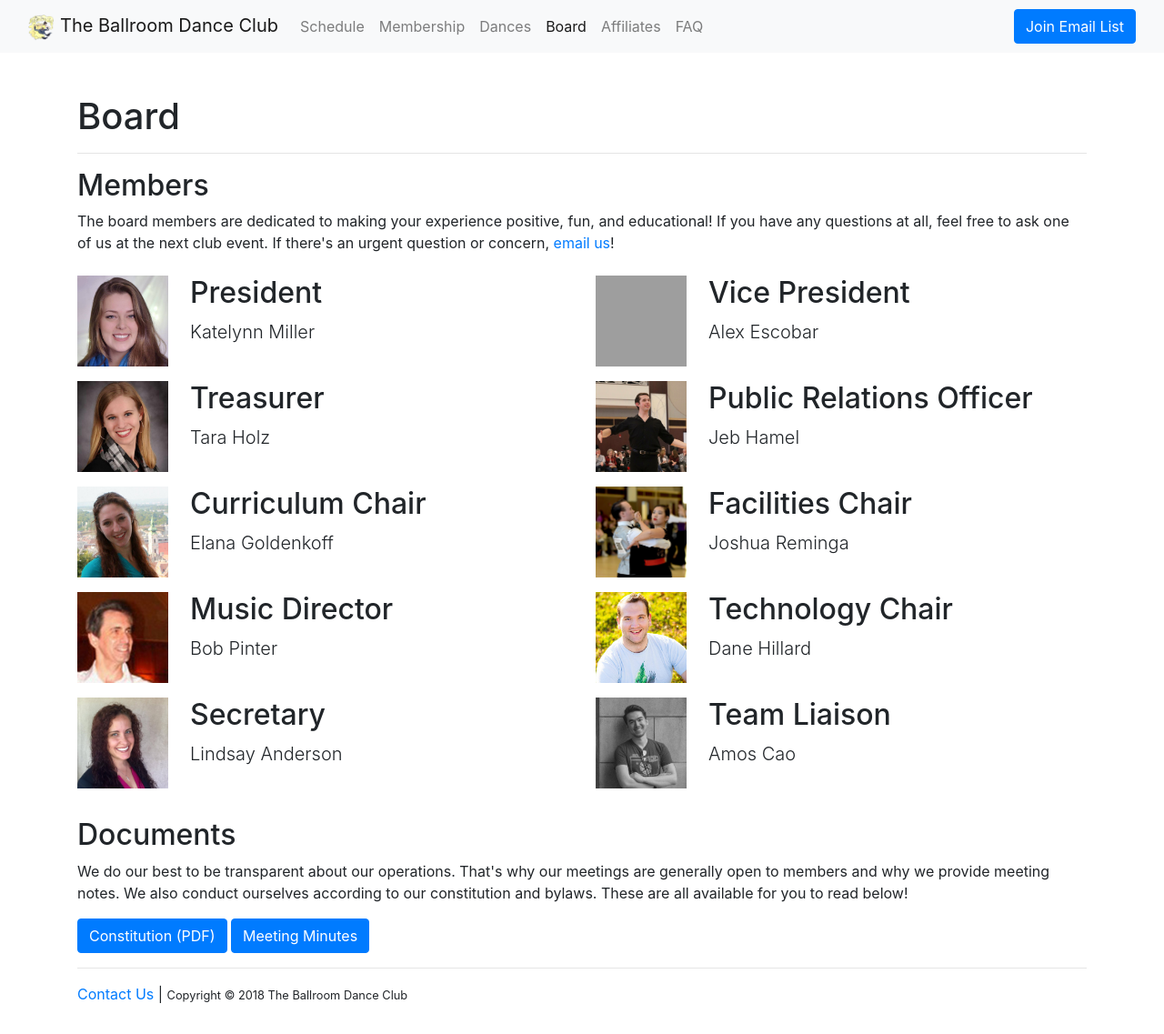
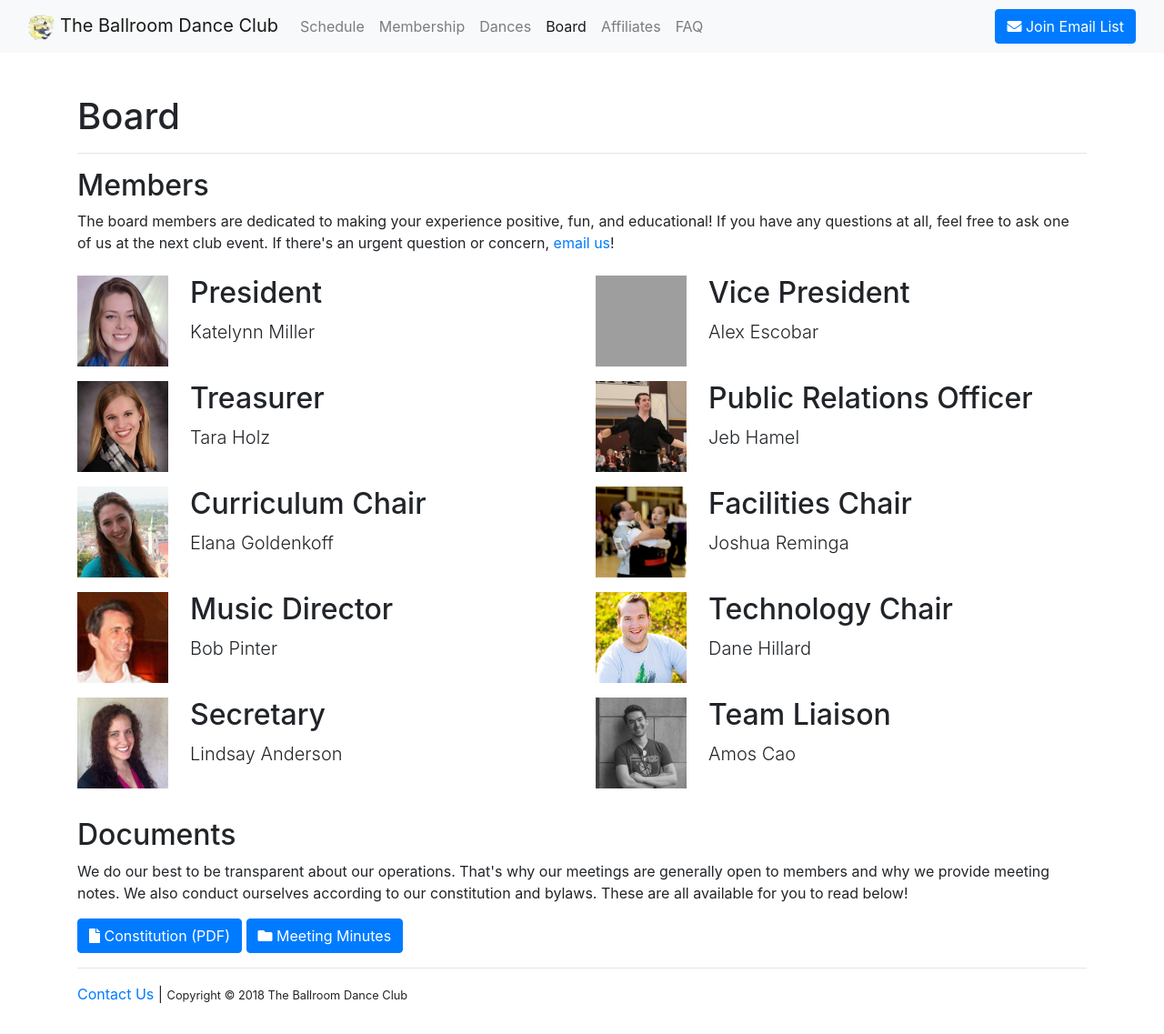
Before and after one commit to ballroom-dance-club/ballroom-dance-club.github.io, a Jekyll site: the page built from board.html, in a window 1280 px wide and 1137 px high. Shown: the whole window at 91% size. Built offline with Jekyll 4.4.1, drawn with Linux system fonts in a browser that asks for light colours; nearby versions of some CDN libraries; grey boxes are pictures that could not be loaded.

Commit message:
Replace glyphicons with fontawesome

```diff
--- a/_includes/navigation.html
+++ b/_includes/navigation.html
@@ -19,7 +19,7 @@
           {% endfor %}
       </ul>
       <a data-track="button:Join Email List" class="btn btn-primary navbar-btn navbar-right hidden-sm" href="https://eepurl.com/b0caij" rel="nofollow" target="_blank">
-          <span class="glyphicon glyphicon-envelope" aria-hidden="true"></span> Join Email List
+          <i class="fas fa-envelope"></i> Join Email List
       </a>
     </div>
   </div>
--- a/_layouts/default.html
+++ b/_layouts/default.html
@@ -6,9 +6,10 @@
         <meta name="viewport" content="width=device-width, initial-scale=1">
         {% if page.robots %}<meta name="robots" content="{{ page.robots }}">{% endif %}
         {% seo %}
-        <link rel="stylesheet" type="text/css" href="https://maxcdn.bootstrapcdn.com/bootstrap/4.0.0/css/bootstrap.min.css" integrity="sha384-Gn5384xqQ1aoWXA+058RXPxPg6fy4IWvTNh0E263XmFcJlSAwiGgFAW/dAiS6JXm" crossorigin="anonymous" />
-        <link rel="stylesheet" type="text/css" href="/css/site.css" />
-        <link rel="icon" href="/images/logos/the-ballroom-dance-club-logo.png" />
+        <link rel="stylesheet" type="text/css" href="https://maxcdn.bootstrapcdn.com/bootstrap/4.0.0/css/bootstrap.min.css" integrity="sha384-Gn5384xqQ1aoWXA+058RXPxPg6fy4IWvTNh0E263XmFcJlSAwiGgFAW/dAiS6JXm" crossorigin="anonymous">
+        <link rel="stylesheet" href="https://use.fontawesome.com/releases/v5.0.10/css/all.css" integrity="sha384-+d0P83n9kaQMCwj8F4RJB66tzIwOKmrdb46+porD/OvrJ+37WqIM7UoBtwHO6Nlg" crossorigin="anonymous">
+        <link rel="stylesheet" type="text/css" href="/css/site.css">
+        <link rel="icon" href="/images/logos/the-ballroom-dance-club-logo.png">
     </head>
     <body>
         <header>
--- a/board.html
+++ b/board.html
@@ -27,11 +27,11 @@ description: Get to know the people who dedicate their time and effort to The Ba
 
 <p>
     <a href="https://drive.google.com/open?id=0B-QfW01thXV2bHZYR2ZFd3VXYWs" class="btn btn-primary" target="_blank" data-track="link:view constitution">
-        <span class="glyphicon glyphicon-file"></span>
+        <i class="fas fa-file"></i>
         Constitution (PDF)
     </a>
     <a href="https://drive.google.com/open?id=0B-QfW01thXV2aU5ld3ZxaXNuTjA" class="btn btn-primary" target="_blank" data-track="link:view meeting minutes">
-        <span class="glyphicon glyphicon-folder-close"></span>
+        <i class="fas fa-folder"></i>
         Meeting Minutes
     </a>
 </p>
--- a/css/site.scss
+++ b/css/site.scss
@@ -6,19 +6,6 @@ body {
     padding-bottom: 2rem;
 }
 
-.navbar-btn.navbar-right {
-    margin-right: 0;
-}
-
-.media-with-y-margin {
-    margin: 2rem 0;
-}
-
 dt {
     margin-top: 2rem;
 }
-
-.glyphicon {
-    height: 14px;
-    width: 14px;
-}
--- a/dances.html
+++ b/dances.html
@@ -68,6 +68,8 @@ description: Learn the history behind all the competitive ballroom dances as wel
                                 <div id="{{ style_and_dance }}-desc" class="collapse" data-parent="#{{ style.style | slugify }}">
                                     <div class="card-body">
                                         <p>{{ dance.description }}</p>
+                                        <i class="fab fa-youtube"></i>
+                                        <i class="fas fa-caret-down"></i>
                                         {% if dance.youtube_video_id %}
                                             {% include youtube_video.html video_id=dance.youtube_video_id style=style.style dance=dance.name %}
                                         {% endif %}
--- a/js/site.js
+++ b/js/site.js
@@ -1,9 +1,3 @@
-$(".collapse").on("show.bs.collapse", function(){
-    $(this).parent().find(".glyphicon-triangle-right").removeClass("glyphicon-triangle-right").addClass("glyphicon-triangle-bottom");
-}).on("hidden.bs.collapse", function(){
-    $(this).parent().find(".glyphicon-triangle-bottom").removeClass("glyphicon-triangle-bottom").addClass("glyphicon-triangle-right");
-});
-
 function trackEvent(action, category, label){
     if (typeof ga !== "undefined"){
         ga("send", {
```
Also changed, not shown: _includes/carousel.html (deleted, +0 -27 lines).
